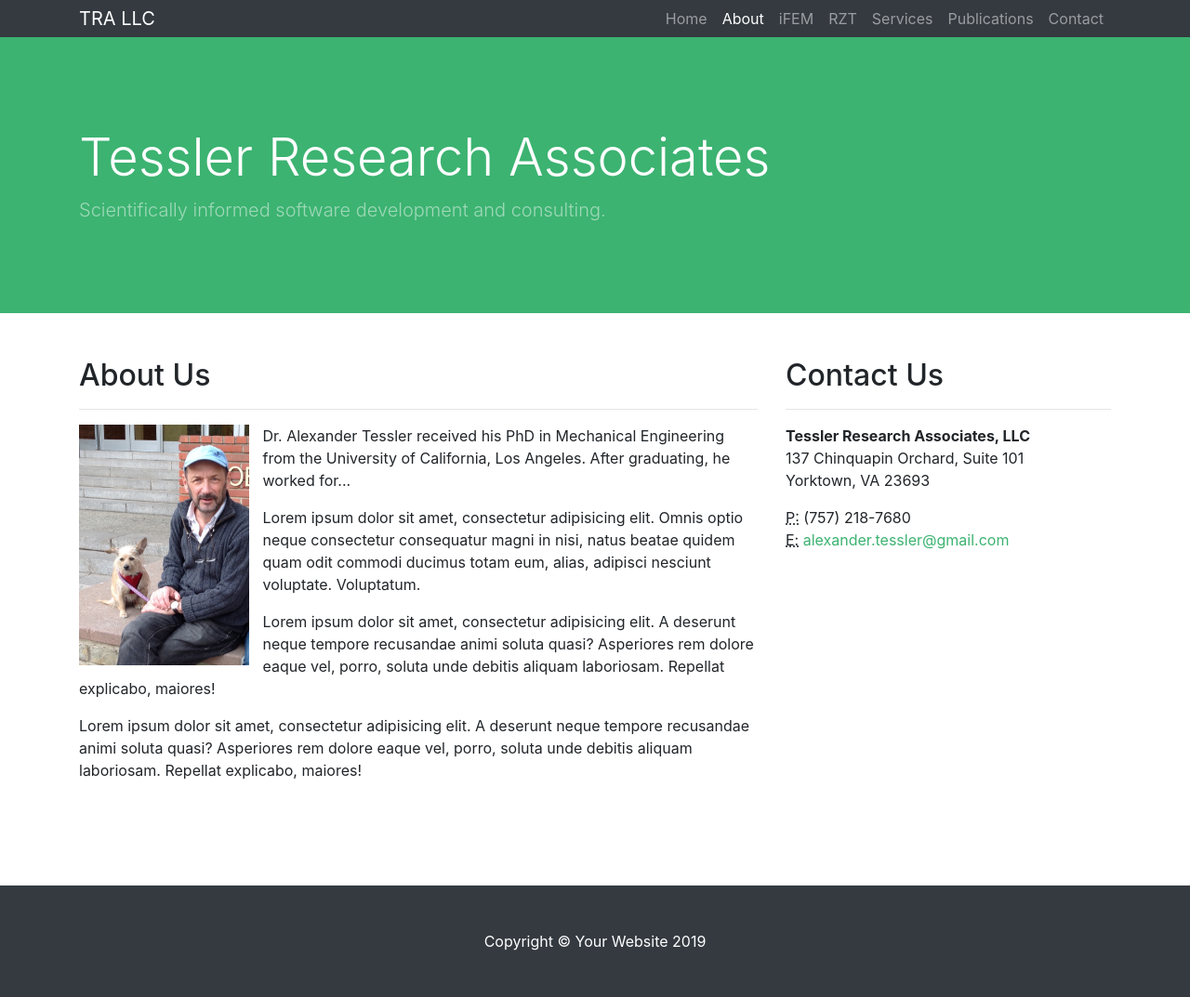
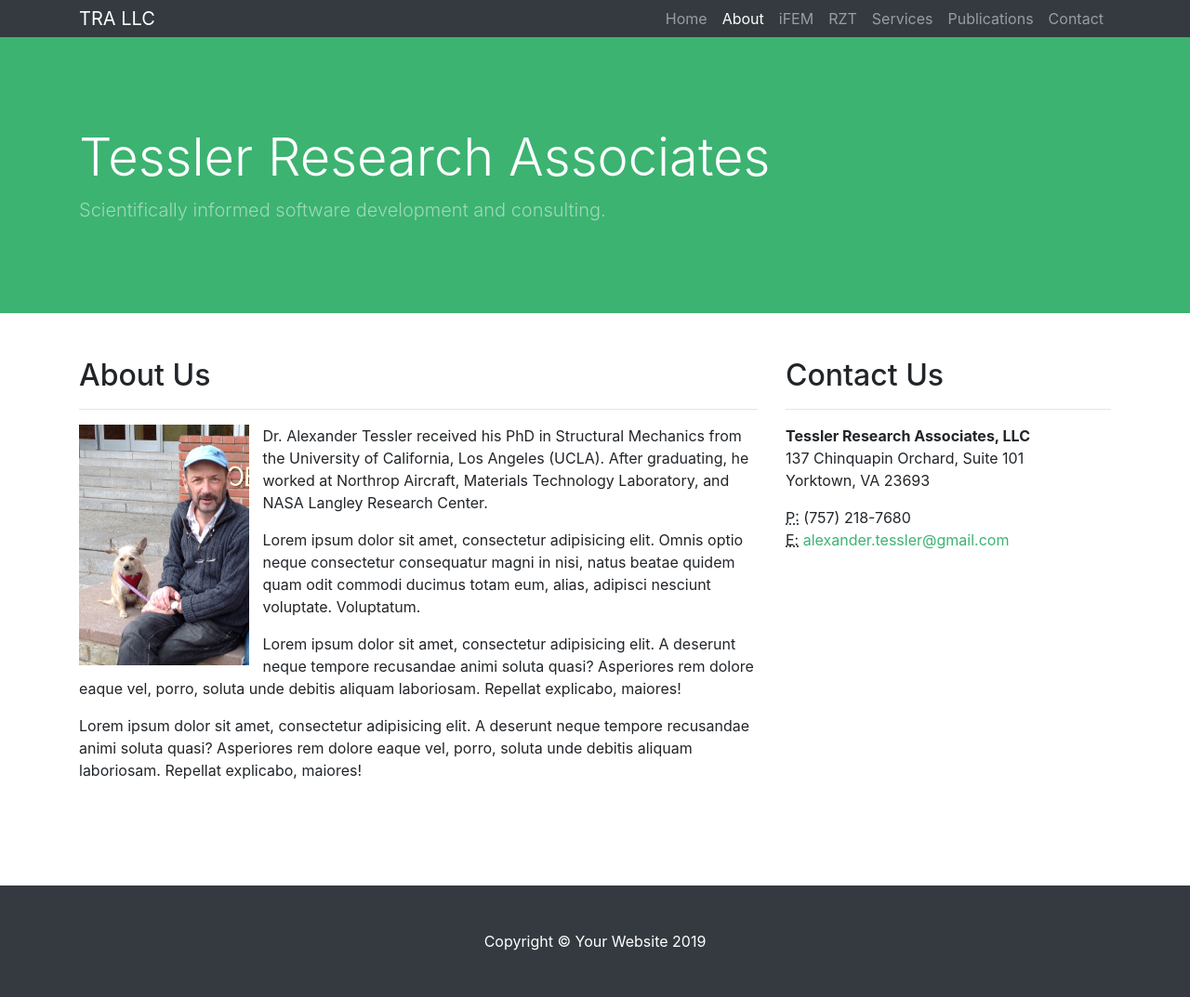
Before and after one commit to tessler-research/tessler-research.github.io, a Jekyll site: the page built from _pages/about.html, in a window 1280 px wide. Shown: the whole page at 93% size. Built offline with Jekyll 4.4.1, drawn with Linux system fonts in a browser that asks for light colours.

Commit message:
Update about.html

```diff
--- a/_pages/about.html
+++ b/_pages/about.html
@@ -10,8 +10,9 @@
 <p>
   <img align = "left" width = 25% style="margin-right:15px" src = "/assets/img/atessler.jpeg">
 
-  Dr. Alexander Tessler received his PhD in Mechanical Engineering from the
-  University of California, Los Angeles. After graduating, he worked for...
+  Dr. Alexander Tessler received his PhD in Structural Mechanics from the
+  University of California, Los Angeles (UCLA). After graduating, he worked at Northrop Aircraft, Materials Technology Laboratory, and NASA Langley Research Center.
+
 </p>
 <p>
   Lorem ipsum dolor sit amet, consectetur adipisicing elit. Omnis optio neque
```
